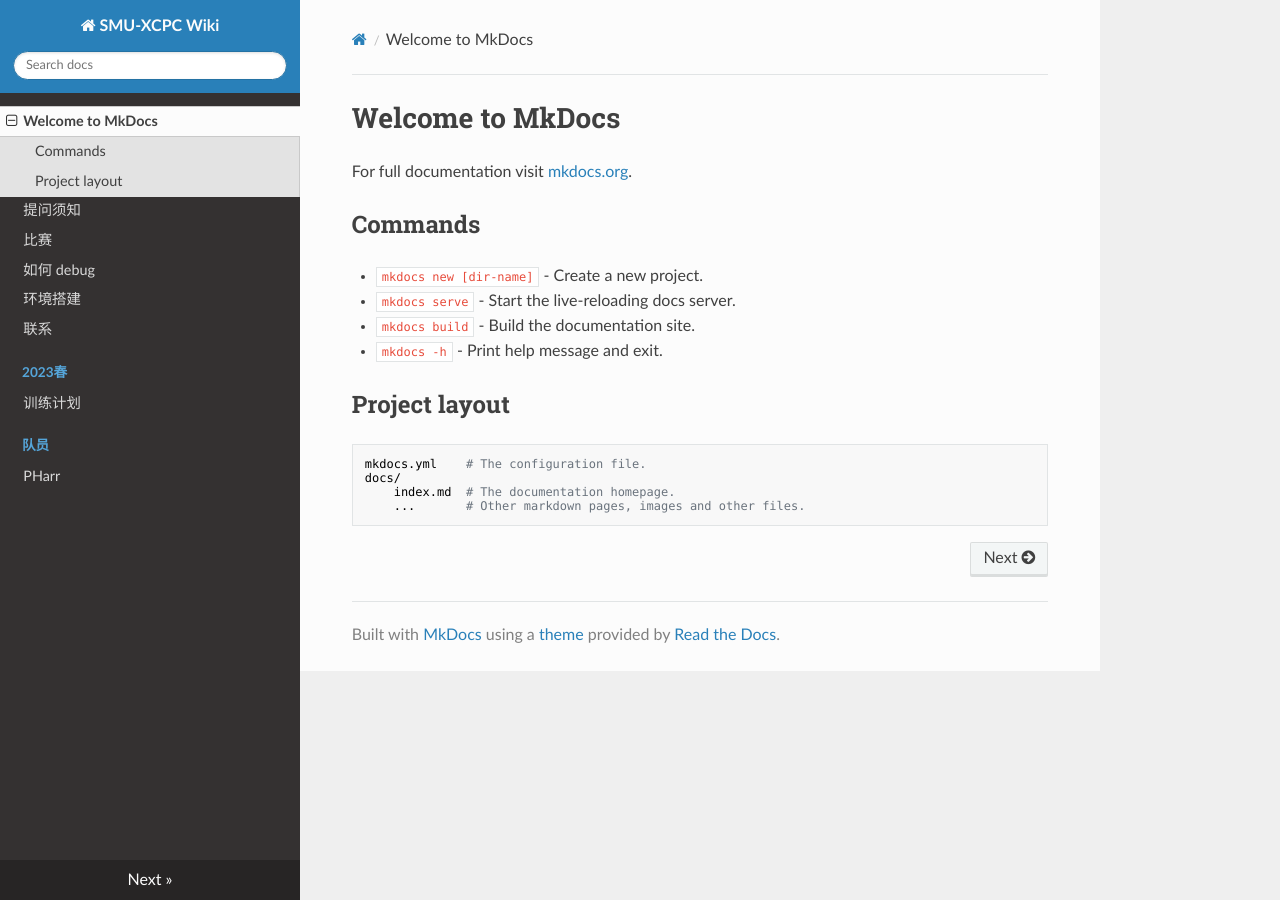
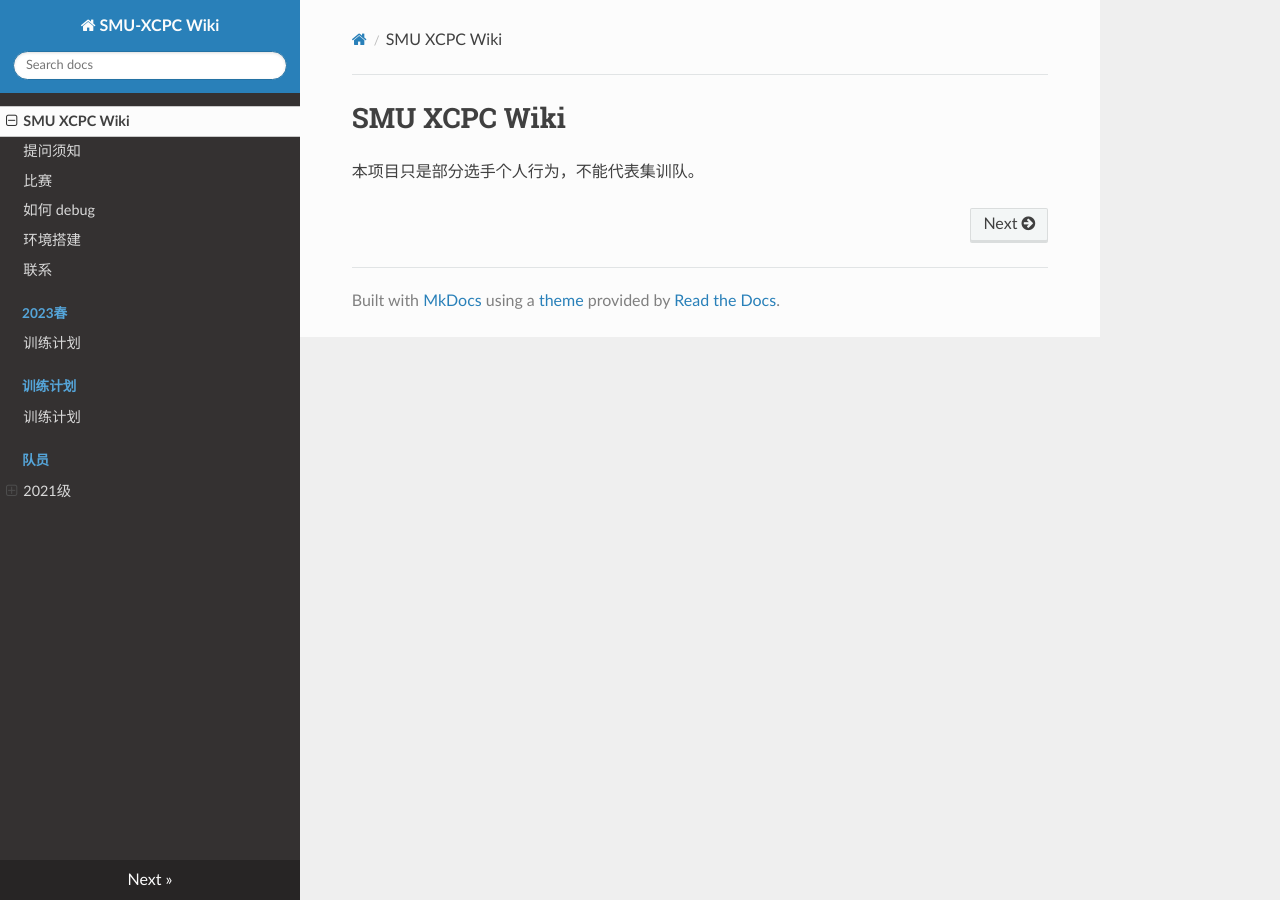
Before and after one commit to SMU-XCPC/wiki, an MkDocs documentation site: the page built from docs/index.md, in a window 1280 px wide. Built offline with MkDocs 1.6.1, drawn with Linux system fonts in a browser that asks for light colours; nearby versions of some CDN libraries.

Commit message:
PHarr 更新文件结构，完善主页内容和readme

```diff
--- a/docs/index.md
+++ b/docs/index.md
@@ -1,17 +1,3 @@
-# Welcome to MkDocs
+# SMU XCPC Wiki
 
-For full documentation visit [mkdocs.org](https://www.mkdocs.org).
-
-## Commands
-
-* `mkdocs new [dir-name]` - Create a new project.
-* `mkdocs serve` - Start the live-reloading docs server.
-* `mkdocs build` - Build the documentation site.
-* `mkdocs -h` - Print help message and exit.
-
-## Project layout
-
-    mkdocs.yml    # The configuration file.
-    docs/
-        index.md  # The documentation homepage.
-        ...       # Other markdown pages, images and other files.
+本项目只是部分选手个人行为，不能代表集训队。
```
Also changed, not shown: README.md (+120 -1 lines), docs/contests.md (+2 -1 lines), docs/environment.md (+1 -1 lines), docs/队员/2021级/PHarr.md (added, +32 -0 lines), docs/训练计划/训练计划.md (added), docs/队员/PHarr.md (deleted).
